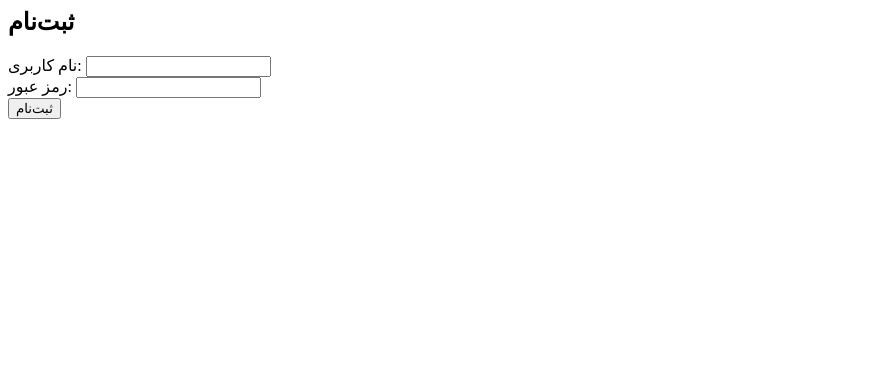
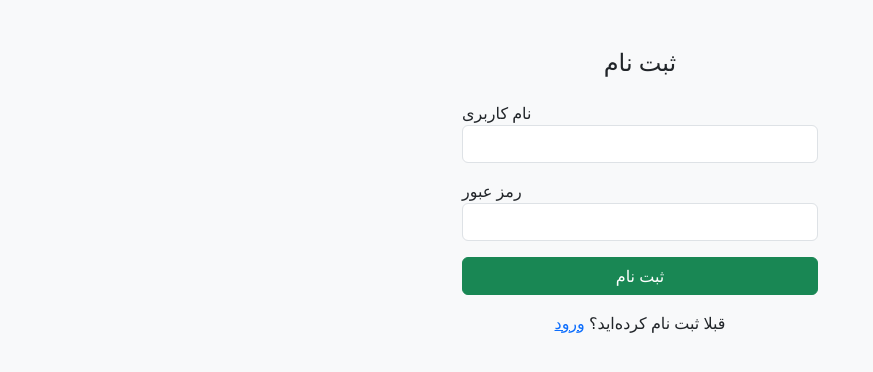
Before and after one commit to Farnam123/mony, a Flask app: page /register in a window 1280 px wide. Shown: the top 372 px of the page, without its empty margins (0-873 px from the left). Run offline with Flask 3, Linux system fonts and the light colour scheme; data comes from the database, SQL or seed files in the repository.

Commit message:
Update register.html

```diff
--- a/templates/register.html
+++ b/templates/register.html
@@ -1,6 +1,34 @@
-<h2>ثبت‌نام</h2>
-<form method="post">
-  نام کاربری: <input type="text" name="username"><br>
-  رمز عبور: <input type="password" name="password"><br>
-  <input type="submit" value="ثبت‌نام">
-</form>
+<!DOCTYPE html>
+<html lang="fa">
+<head>
+    <meta charset="UTF-8">
+    <title>ثبت نام</title>
+    <link rel="stylesheet" href="https://cdn.jsdelivr.net/npm/bootstrap@5.3.0/dist/css/bootstrap.rtl.min.css">
+</head>
+<body class="bg-light">
+<div class="container mt-5">
+    <div class="row justify-content-center">
+        <div class="col-md-4">
+            <h4 class="text-center mb-4">ثبت نام</h4>
+            {% if error %}
+            <div class="alert alert-danger">{{ error }}</div>
+            {% endif %}
+            <form method="POST">
+                <div class="mb-3">
+                    <label>نام کاربری</label>
+                    <input type="text" name="username" class="form-control" required>
+                </div>
+                <div class="mb-3">
+                    <label>رمز عبور</label>
+                    <input type="password" name="password" class="form-control" required>
+                </div>
+                <button type="submit" class="btn btn-success w-100">ثبت نام</button>
+            </form>
+            <p class="mt-3 text-center">
+                قبلا ثبت نام کرده‌اید؟ <a href="{{ url_for('login') }}">ورود</a>
+            </p>
+        </div>
+    </div>
+</div>
+</body>
+</html>
```
